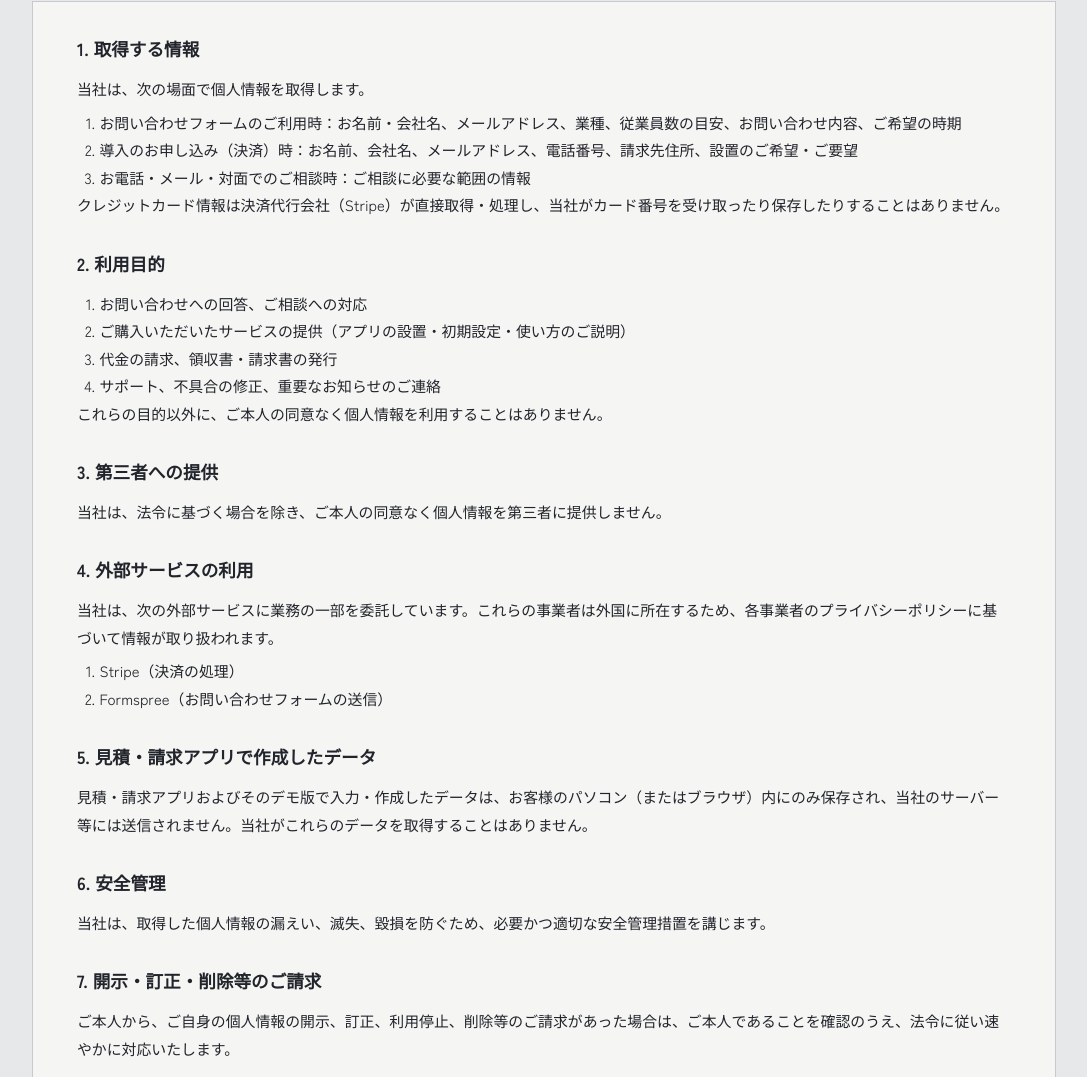
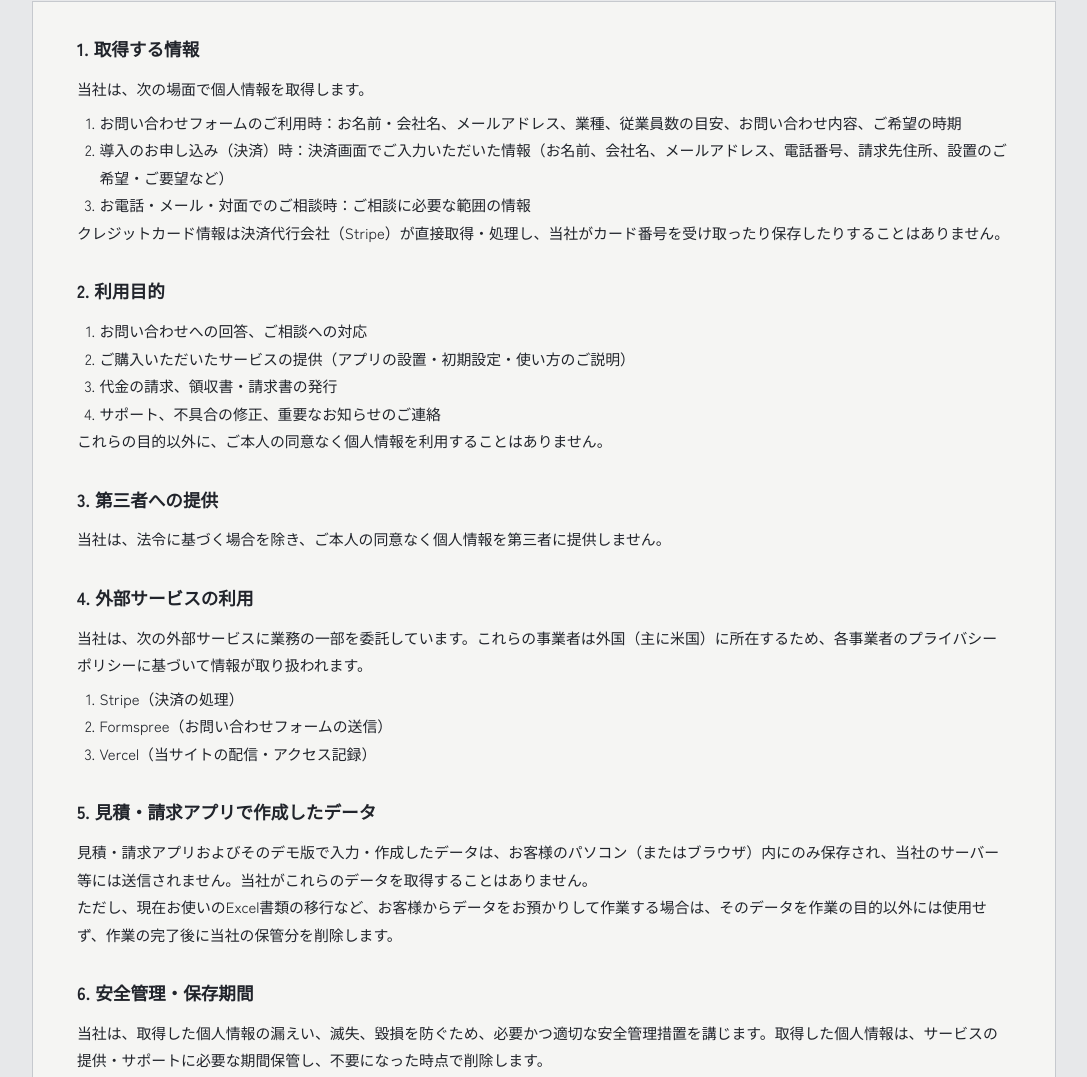
Before and after one commit to himorogi191011-creator/katagami-koubou-lp, a plain HTML site: page privacy.html in a window 1280 px wide. Shown: the part 316-1393 px from the top of the page, without its empty margins (96-1183 px from the left). Drawn offline with Linux system fonts and the light colour scheme.

Commit message:
Update privacy.html

```diff
--- a/privacy.html
+++ b/privacy.html
@@ -158,7 +158,7 @@
       <p>当社は、次の場面で個人情報を取得します。</p>
       <ol>
         <li>お問い合わせフォームのご利用時：お名前・会社名、メールアドレス、業種、従業員数の目安、お問い合わせ内容、ご希望の時期</li>
-        <li>導入のお申し込み（決済）時：お名前、会社名、メールアドレス、電話番号、請求先住所、設置のご希望・ご要望</li>
+        <li>導入のお申し込み（決済）時：決済画面でご入力いただいた情報（お名前、会社名、メールアドレス、電話番号、請求先住所、設置のご希望・ご要望など）</li>
         <li>お電話・メール・対面でのご相談時：ご相談に必要な範囲の情報</li>
       </ol>
       <p>クレジットカード情報は決済代行会社（Stripe）が直接取得・処理し、当社がカード番号を受け取ったり保存したりすることはありません。</p>
@@ -176,17 +176,19 @@
       <p>当社は、法令に基づく場合を除き、ご本人の同意なく個人情報を第三者に提供しません。</p>
 
       <h2>4. 外部サービスの利用</h2>
-      <p>当社は、次の外部サービスに業務の一部を委託しています。これらの事業者は外国に所在するため、各事業者のプライバシーポリシーに基づいて情報が取り扱われます。</p>
+      <p>当社は、次の外部サービスに業務の一部を委託しています。これらの事業者は外国（主に米国）に所在するため、各事業者のプライバシーポリシーに基づいて情報が取り扱われます。</p>
       <ol>
         <li>Stripe（決済の処理）</li>
         <li>Formspree（お問い合わせフォームの送信）</li>
+        <li>Vercel（当サイトの配信・アクセス記録）</li>
       </ol>
 
       <h2>5. 見積・請求アプリで作成したデータ</h2>
       <p>見積・請求アプリおよびそのデモ版で入力・作成したデータは、お客様のパソコン（またはブラウザ）内にのみ保存され、当社のサーバー等には送信されません。当社がこれらのデータを取得することはありません。</p>
+      <p>ただし、現在お使いのExcel書類の移行など、お客様からデータをお預かりして作業する場合は、そのデータを作業の目的以外には使用せず、作業の完了後に当社の保管分を削除します。</p>
 
-      <h2>6. 安全管理</h2>
-      <p>当社は、取得した個人情報の漏えい、滅失、毀損を防ぐため、必要かつ適切な安全管理措置を講じます。</p>
+      <h2>6. 安全管理・保存期間</h2>
+      <p>当社は、取得した個人情報の漏えい、滅失、毀損を防ぐため、必要かつ適切な安全管理措置を講じます。取得した個人情報は、サービスの提供・サポートに必要な期間保管し、不要になった時点で削除します。</p>
 
       <h2>7. 開示・訂正・削除等のご請求</h2>
       <p>ご本人から、ご自身の個人情報の開示、訂正、利用停止、削除等のご請求があった場合は、ご本人であることを確認のうえ、法令に従い速やかに対応いたします。</p>
```
